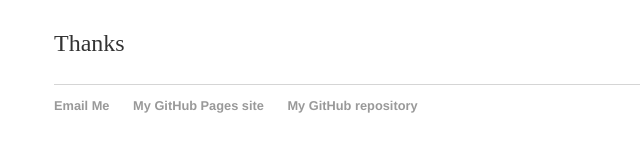
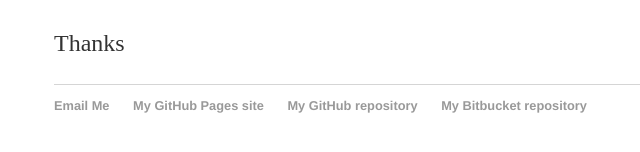
Before and after one commit to SeregaVRS/SeregaVRS.github.io, a Jekyll site: the page built from index.html, in a window 1280 px wide. Shown: the part 286-438 px from the top of the page, without its empty margins (138-778 px from the left). Built offline with Jekyll 4.4.1, drawn with Linux system fonts in a browser that asks for light colours.

Commit message:
added bit bucket reference

```diff
--- a/_layouts/default.html
+++ b/_layouts/default.html
@@ -26,6 +26,7 @@
 	        		<li><a href="mailto:vrsserega@gmail.com">Email Me</a></li>
 	        		<li><a href="https://seregavrs.github.io">My GitHub Pages site</a></li>
 	        		<li><a href="https://github.com/seregavrs">My GitHub repository</a></li>
+				<li><a href="https://bitbucket.org/SeregaRS/">My Bitbucket repository</a></li>
 			</ul>
 			</footer>
 		</body>
```
